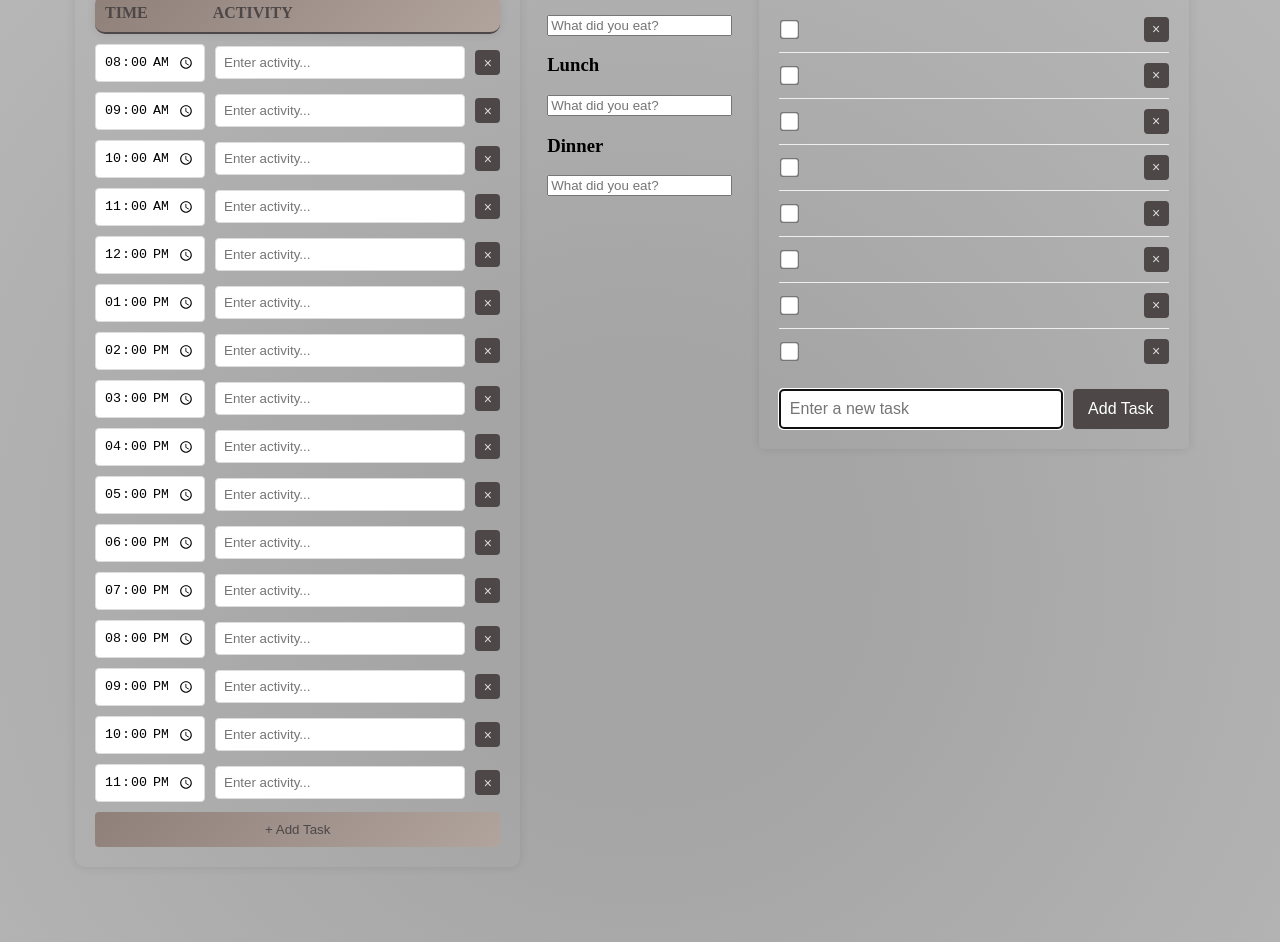
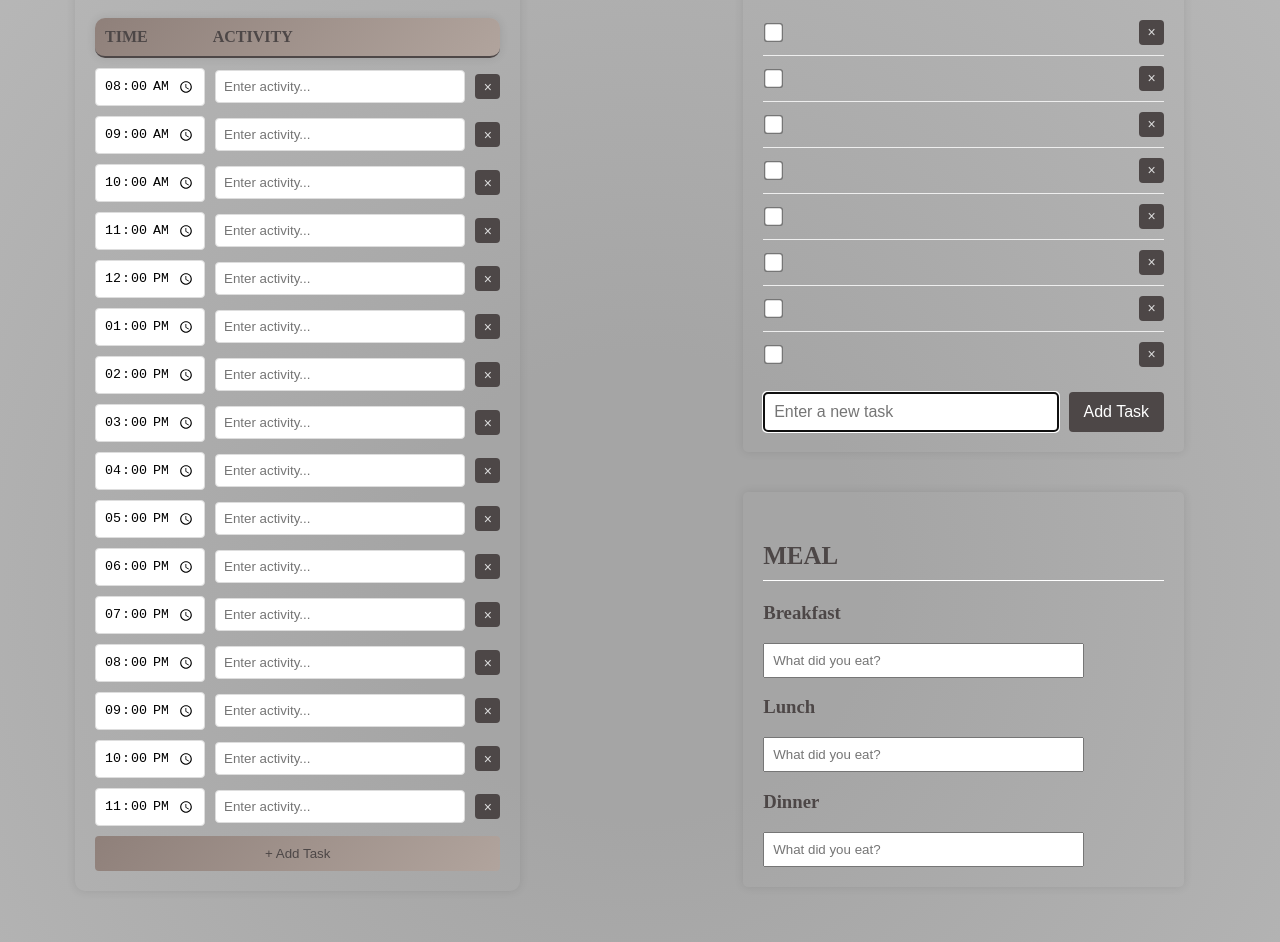
Before and after one commit to Javeria-Javaid/The-Planner-, a website built with webpack: page daily_planner.html in a window 1280 px wide. Shown: the part 393-1335 px from the top of the page. Built offline with nearby package versions, Linux system fonts and the light colour scheme.

Commit message:
meal tracker
fixed meal tracker

```diff
--- a/daily_planner.css
+++ b/daily_planner.css
@@ -46,6 +46,7 @@ body {
   gap: 20px;
   width: 100%;
   margin-top: 50px;
+
 }
 .date_container{
   background: white;
@@ -80,8 +81,15 @@ body {
 
 h1, h2 {
   color: #4d4747;
+  border-bottom: 1px solid white;
+  padding: 10px 0px;
+  font-size: 25px;
+  font-weight: bold;
 }
+h3{
+  color: #4d4747;
 
+}
 /* Schedule Section */
 .schedule-section {
   margin-top: 20px;
@@ -156,15 +164,14 @@ h1, h2 {
 .activity-txt{
   padding-left: 65px;
 }
-h1 {
-  text-align: center;
-}
+
 .todo-list {
   //background-color: white;
   padding: 20px;
   border-radius: 5px;
   box-shadow: 0 0 10px rgba(0, 0, 0, 0.1);
-  width: 35%;
+  width: 90%;
+  flex-direction: row;
 }
 .tasks-container {
   max-height: 400px;
@@ -281,3 +288,20 @@ h1 {
   cursor: pointer;
   margin-top: 10px;
 }
+.test-container{
+  //display: flex;
+  //background-color: orange;
+  width: 40%;
+}
+.meal-section{
+  padding: 20px;
+  border-radius: 5px;
+  box-shadow: 0 0 10px rgba(0, 0, 0, 0.1);
+  width: 90%;
+  //align-self: flex-end;
+  margin-top: 40px;
+}
+.meal-input{
+  padding: 8px;
+  width: 75%;
+}
--- a/daily_planner.html
+++ b/daily_planner.html
@@ -34,7 +34,6 @@
 
   <!-- ==================== WRAPPER ==================== -->
   <div class="wrapper">
-
     <!-- ==================== SCHEDULE CONTAINER ==================== -->
     <div class="schedule_container">
       <div class="planner">
@@ -147,31 +146,10 @@
       </div>
     </div>
 
-    <div class="meal-section">
-      <h2>MEAL</h2>
-      <div class="meal-categories">
-        <!-- Breakfast -->
-        <div class="meal-category">
-          <h3>Breakfast</h3>
-          <input type="text" class="meal-input" id="breakfast-input" placeholder="What did you eat?">
-        </div>
-
-        <!-- Lunch -->
-        <div class="meal-category">
-          <h3>Lunch</h3>
-          <input type="text" class="meal-input" id="lunch-input" placeholder="What did you eat?">
-        </div>
-
-        <!-- Dinner -->
-        <div class="meal-category">
-          <h3>Dinner</h3>
-          <input type="text" class="meal-input" id="dinner-input" placeholder="What did you eat?">
-        </div>
-      </div>
-    </div>
 
     <!-- ==================== END SCHEDULE CONTAINER ==================== -->
 
+    <div class="test-container"><!-- test-container starts here-->
 
     <!-- ==================== TO-DO LIST CONTAINER ==================== -->
     <div class="todo-list">
@@ -236,7 +214,35 @@
       </div>
     </div>
     <!-- ==================== END TO-DO LIST CONTAINER ==================== -->
+      <div class="meal-section">
+        <h2>MEAL</h2>
+        <div class="Breakfast">
+          <div class="meal-categories">
+            <!-- Breakfast -->
 
+            <div class="meal-category"><!-- meal Category starts  -->
+              <h3>Breakfast</h3>
+              <input type="text" class="meal-input" id="breakfast-input" placeholder="What did you eat?">
+            </div>
+          </div><!-- meal Category ends -->
+        </div><!-- Breakfast end>
+
+
+      <-- Lunch -->
+        <div class="meal-category">
+          <h3>Lunch</h3>
+          <input type="text" class="meal-input" id="lunch-input" placeholder="What did you eat?">
+        </div>
+
+        <!-- Dinner -->
+        <div class="meal-category">
+          <h3>Dinner</h3>
+          <input type="text" class="meal-input" id="dinner-input" placeholder="What did you eat?">
+        </div>
+      </div>
+    </div>
+
+    </div> <!-- test-container ends here-->
   </div>
   <!-- ==================== END WRAPPER ==================== -->
 
```
